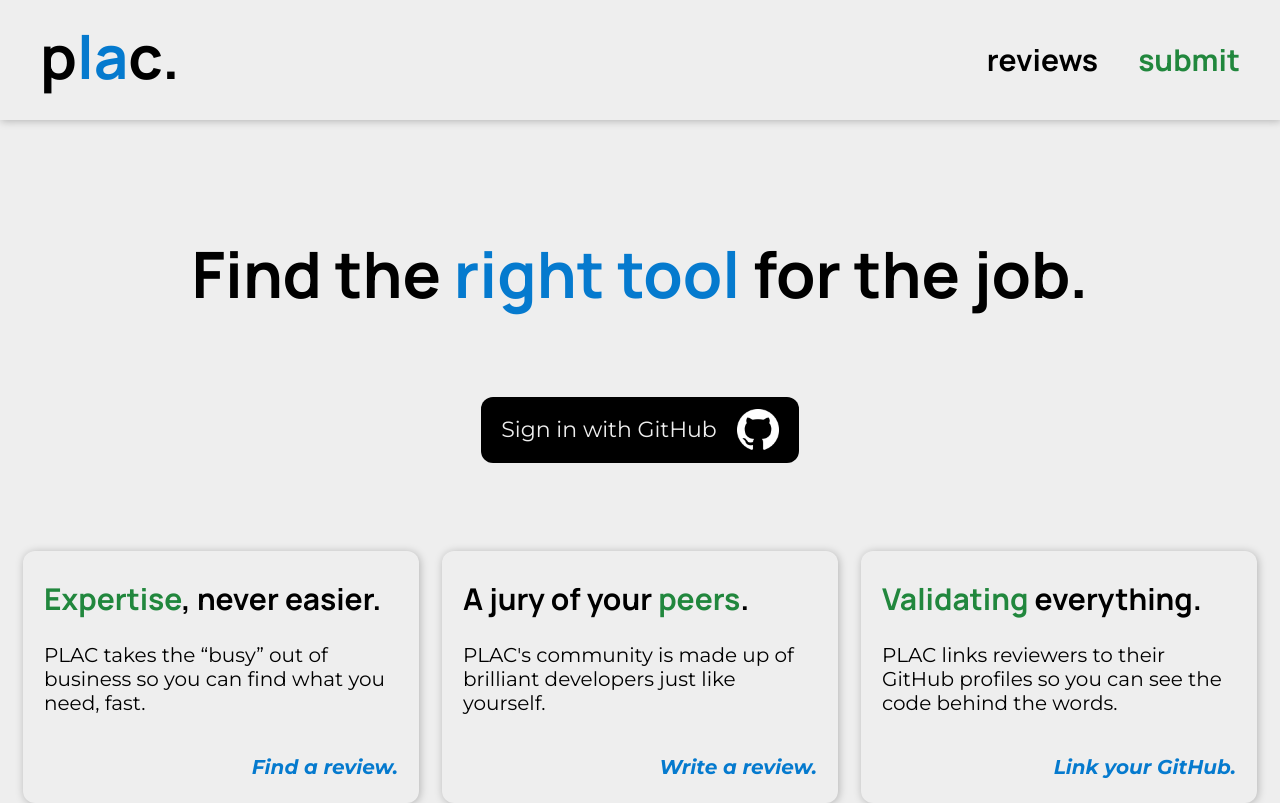
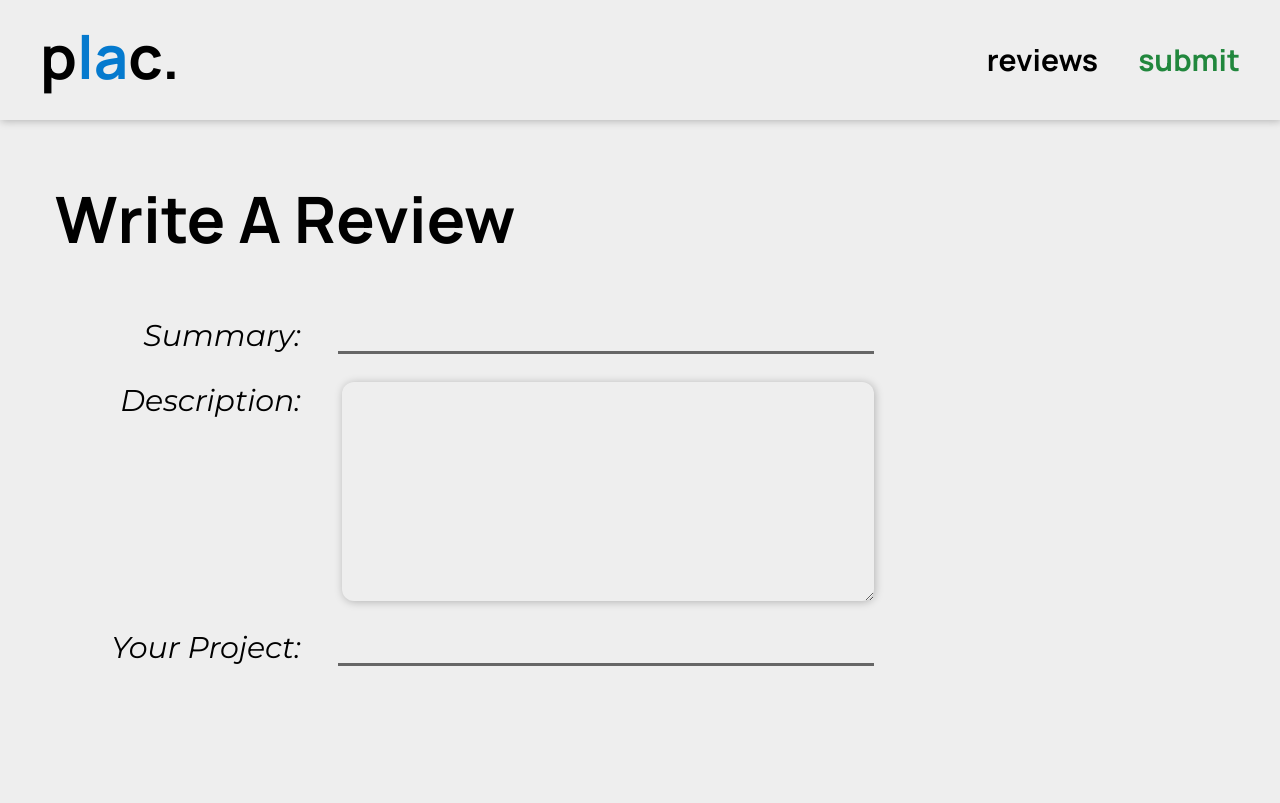
Before and after one commit to 8BitRobot/plac, a React (Create React App) app in the folder frontend/: page / in a window 1280 px wide. Built offline with nearby package versions, Linux system fonts and the light colour scheme.

Commit message:
added basics of submit page
* added input boxes and labels
* added outlines for accessibility
* didn't make anything dynamic

```diff
--- /dev/null
+++ b/frontend/src/Submit/Submit.scss
@@ -0,0 +1,60 @@
+@use "../_var.scss" as var;
+
+#submit-page {
+    padding: 55px;
+
+    h1 {
+        font-size: 64px;
+        margin: 0;
+        margin-bottom: 55px;
+    }
+}
+
+.form-input-container {
+    width: 70%;
+    display: flex;
+    justify-content: space-between;
+    margin-bottom: 28px;
+
+    label {
+        display: inline-block;
+        width: 30%;
+        text-align: right;
+        font-size: 30px;
+        font-family: "Montserrat", sans-serif;
+        font-style: italic;
+        font-weight: 400;
+    }
+
+    input, textarea {
+        display: inline-block;
+        width: 65%;
+        font-size: 20px;
+        font-family: "Manrope", sans-serif;
+    }
+
+    input {
+        background-color: transparent;
+        border: none;
+        border-bottom: 3px solid var.$text-gray;
+        outline: none;
+
+        &:focus {
+            border-bottom-color: var.$main-blue;
+        }
+    }
+
+    textarea {
+        background-color: transparent;
+        border: none;
+        outline: none;
+        box-shadow: var.$box-shadow;
+        border-radius: var.$bradius;
+        padding: 15px;
+        box-sizing: border-box;
+
+        &:focus {
+            box-shadow: var.$box-shadow-focus;
+        }
+    }
+}
--- /dev/null
+++ b/frontend/src/Submit/index.js
@@ -0,0 +1,28 @@
+// import { useEffect } from "react";
+import "./Submit.scss";
+
+function Submit() {
+    return (
+        <div id="submit-page" className="App">
+            <h1 id="write-review-header">Write A Review</h1>
+            <form>
+                <div id="summary" className="form-input-container">
+                    <label htmlFor="summary-input">Summary:</label>
+                    <input type="text" name="summary" id="summary-input"/>
+                </div>
+                <div id="description" className="form-input-container">
+                    <label htmlFor="description-input">Description:</label>
+                    <textarea rows="7" id="description-input" name="description"></textarea>
+                </div>
+                <div id="project-link" className="form-input-container">
+                    <label htmlFor="project-link-input">Your Project:</label>
+                    <input type="text" id="project-link-input" name="project-link"/>
+                </div>
+                {/* TODO: make a button with type="submit" and the text `Submit`
+                (without the backticks) */}
+            </form>
+        </div>
+    )
+}
+
+export default Submit;
--- a/frontend/src/_var.scss
+++ b/frontend/src/_var.scss
@@ -5,6 +5,7 @@ $text-primary: #000000;
 $text-gray: #666666;
 
 $box-shadow: 1px 1px 8px rgba(0, 0, 0, 0.25);
+$box-shadow-focus: 1px 1px 8px #057ace40;
 $bradius: 12px;
 
 @keyframes tf {
--- a/frontend/src/index.js
+++ b/frontend/src/index.js
@@ -7,6 +7,7 @@ import {
 import ReactDOM from "react-dom";
 import "./index.scss";
 import Homepage from "./Homepage";
+import Submit from "./Submit";
 import Header from "./shared/Header";
 import reportWebVitals from "./reportWebVitals";
 
@@ -15,7 +16,8 @@ ReactDOM.render(
     <Header />
     <BrowserRouter>
       <Routes>
-        <Route path="/" element={ <Homepage /> } />
+        {/* <Route path="/" element={ <Homepage /> } /> */}
+        <Route path="/" element={ <Submit /> } />
       </Routes>
     </BrowserRouter>
   </React.StrictMode>,
--- a/frontend/src/index.scss
+++ b/frontend/src/index.scss
@@ -1,4 +1,4 @@
-@import url("https://fonts.googleapis.com/css2?family=Manrope:wght@700&family=Montserrat:ital,wght@0,400;0,500;1,700&display=swap");
+@import url("https://fonts.googleapis.com/css2?family=Manrope:wght@700&family=Montserrat:ital,wght@0,400;0,500;0,700;1,400;1,500;1,700&display=swap");
 
 body {
   background-color: #eee;
```
Also changed, not shown: frontend/src/Homepage/index.js (line endings or trailing spaces).
